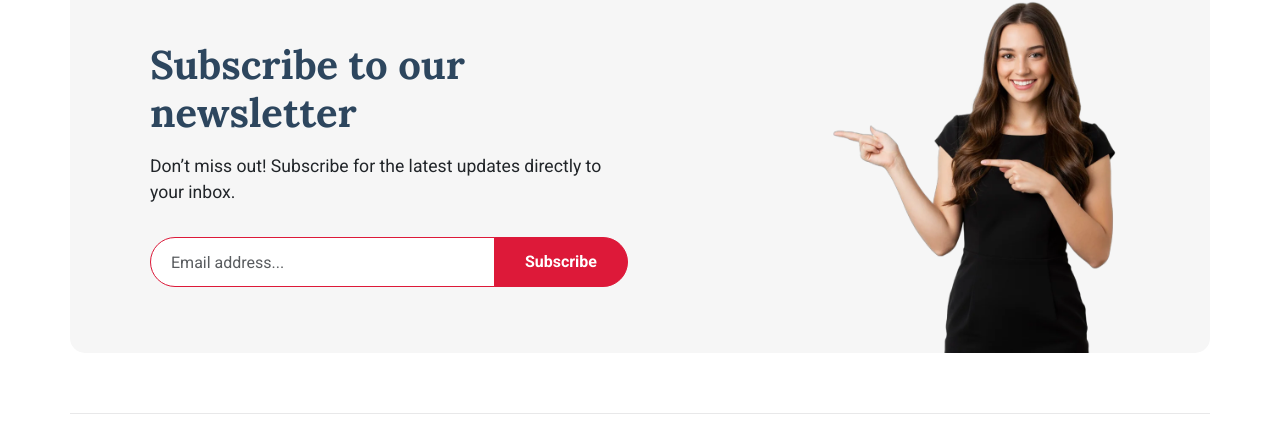
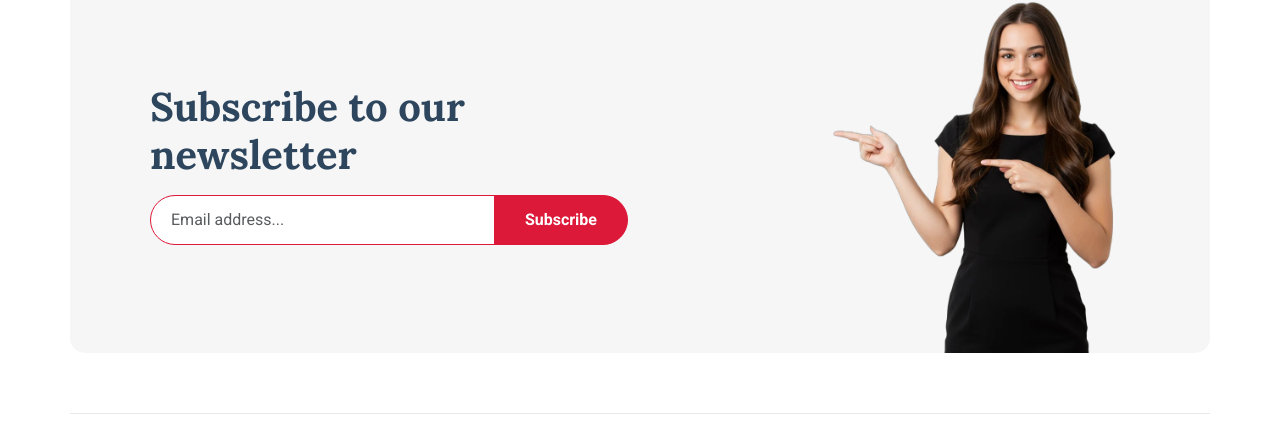
Before and after one commit to KaziSifatAlMaksud/flashPainting, a plain HTML site: page index.html in a window 1280 px wide. Shown: the part 4783-5225 px from the top of the page. Drawn offline with Linux system fonts and the light colour scheme.

Commit message:
update the newsletter

```diff
--- a/index.html
+++ b/index.html
@@ -727,10 +727,6 @@
             <div class="col-lg-6">
               <div class="cta-content" data-aos="fade-up" data-aos-delay="200">
                 <h2>Subscribe to our newsletter</h2>
-                <p>
-                  Don’t miss out! Subscribe for the latest updates directly to
-                  your inbox.
-                </p>
                 <form
                   action="forms/newsletter.php"
                   method="post"
```
